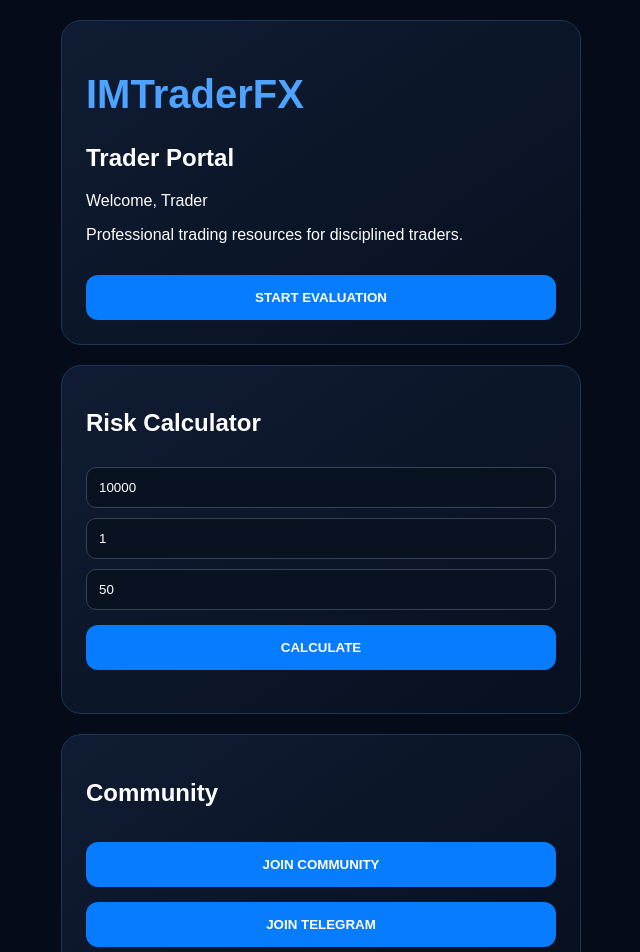
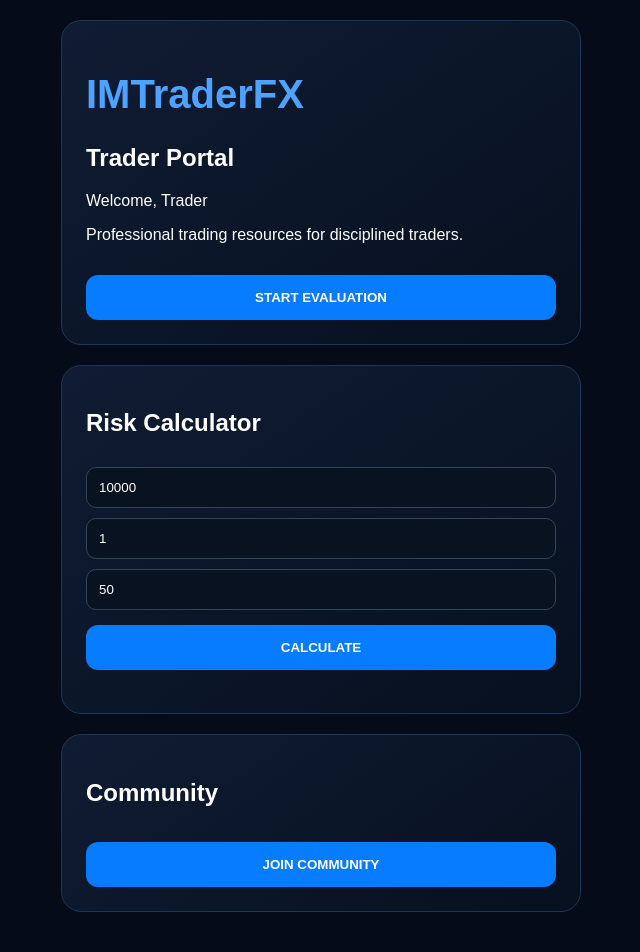
Before and after one commit to yy292063-max/imtraderfx-mini-app, a Next.js app: page / in a window 1280 px wide. Shown: the top 952 px of the page, without its empty margins (319-959 px from the left). Built offline with nearby package versions, Linux system fonts and the light colour scheme.

Commit message:
Update page.js

```diff
--- a/app/page.js
+++ b/app/page.js
@@ -55,12 +55,11 @@ return <main className="container">
 <h2>Community</h2>
 <button
   onClick={() => {
-    window.location.href = "t.me/IMTRADERFX_GlobalForexPlatfo";
+    window.location.href = "https://t.me/IMTRADERFX_GlobalForexPlatfo";
   }}
 >
   JOIN COMMUNITY
 </button>
-<button>JOIN TELEGRAM</button>
 </div>
 
 </main>
```
